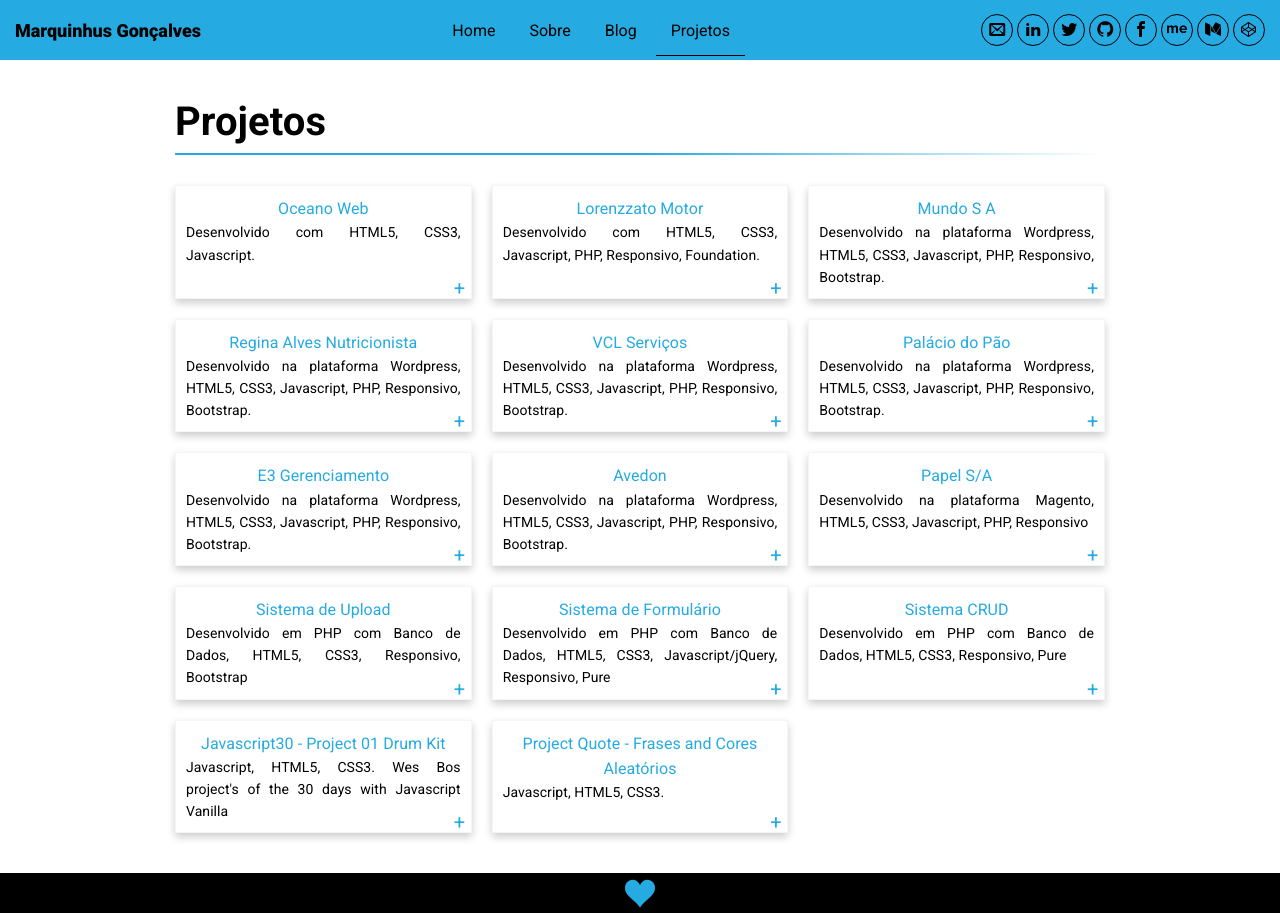
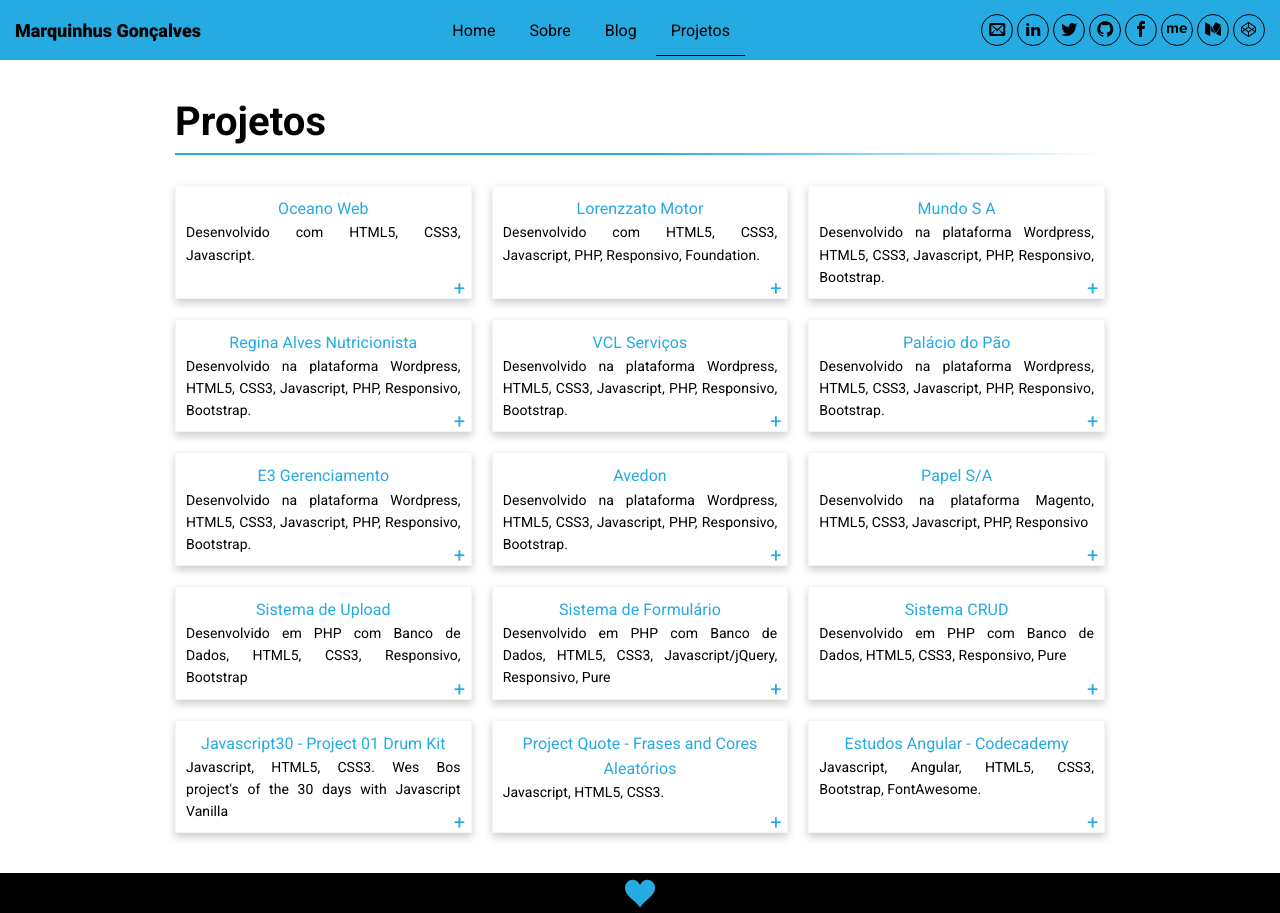
Before and after one commit to marquinhusgoncalves/marquinhusgoncalves.com, a Jekyll site: the page built from projects.md, in a window 1280 px wide. Built offline with Jekyll 4.4.1, drawn with Linux system fonts in a browser that asks for light colours; some web fonts are replaced; comment, search, counter and statistics services are not loaded.

Commit message:
Add new project

```diff
--- a/projects.md
+++ b/projects.md
@@ -86,4 +86,10 @@ title: Projetos
     <p class="card-description">Javascript, HTML5, CSS3.</p>
     <div class="card-plus"></div>
   </a>
+
+  <a href="http://angular.oceanoweb.com.br/" class="card" target="_blank">
+    <p class="card-title">Estudos Angular - Codecademy</p>
+    <p class="card-description">Javascript, Angular, HTML5, CSS3, Bootstrap, FontAwesome.</p>
+    <div class="card-plus"></div>
+  </a>
 </section>
```
